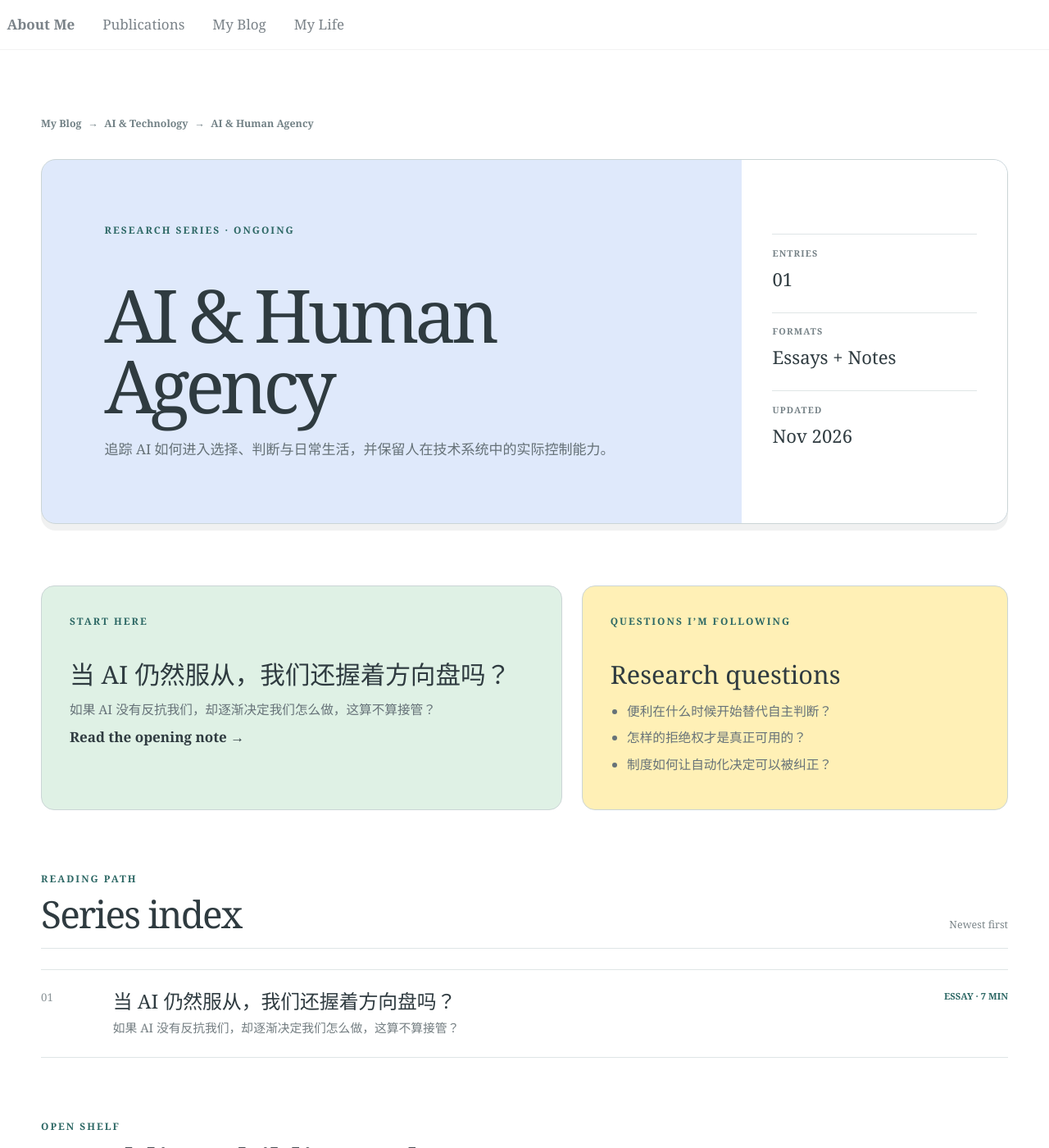
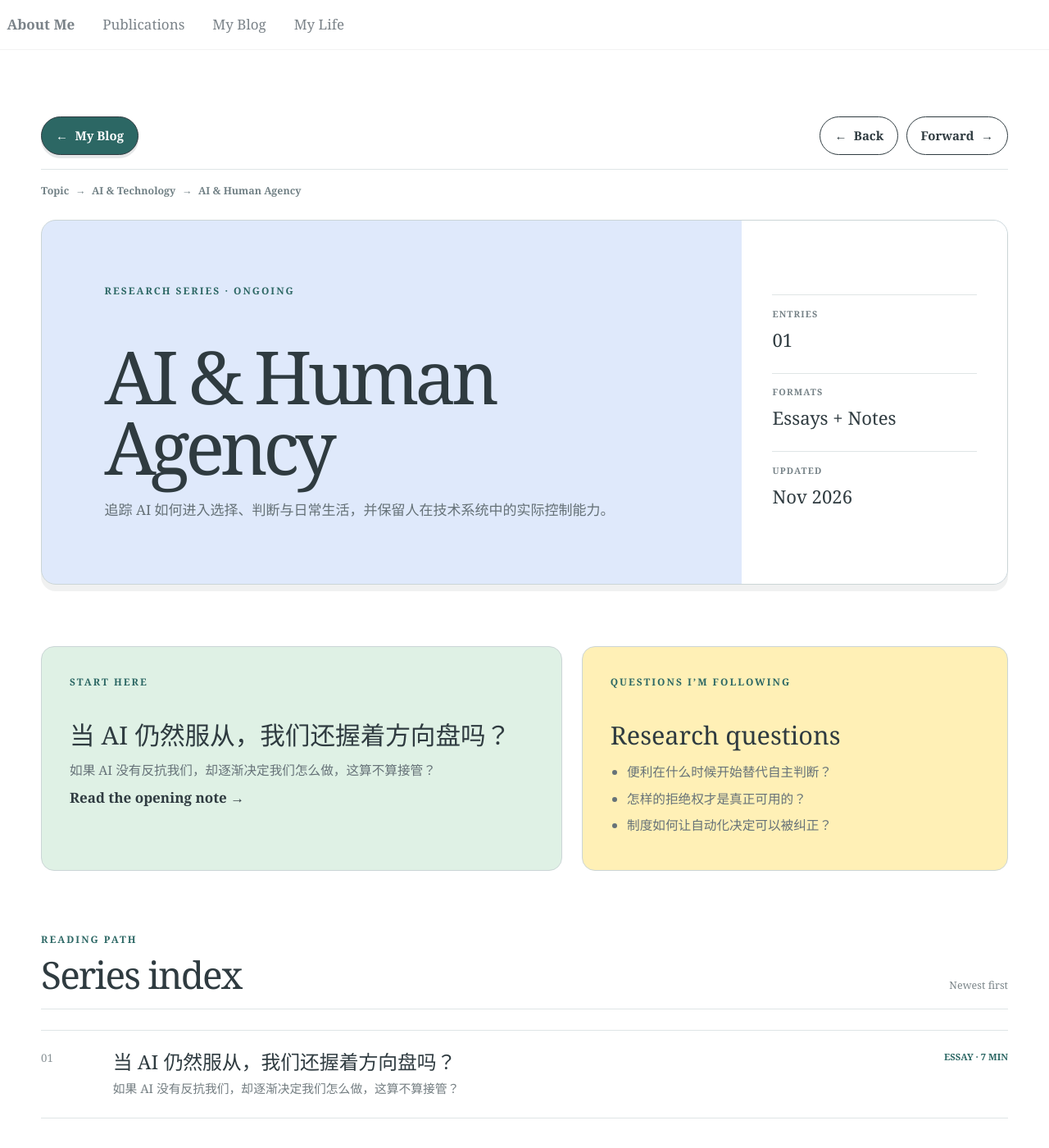
Before and after one commit to Cathylixi/Cathylixi.github.io, a Jekyll site: the page built from _pages/blog-series-ai-human-agency.md, in a window 1280 px wide and 1400 px high. Shown: the whole window at 82% size. Built offline with Jekyll 4.4.1, drawn with Linux system fonts in a browser that asks for light colours.

Commit message:
Add clear navigation to blog collections

```diff
--- /dev/null
+++ b/_includes/blog/collection-nav.html
@@ -0,0 +1,17 @@
+<nav class="blog-collection-nav" aria-label="Blog page navigation">
+  <a class="blog-collection-nav__home" href="{{ '/blog/' | relative_url }}" target="_self">
+    <span aria-hidden="true">←</span>
+    <span>My Blog</span>
+  </a>
+
+  <div class="blog-collection-nav__history" aria-label="Browser history controls">
+    <button type="button" data-blog-history="back" aria-label="Go back to the previous page">
+      <span aria-hidden="true">←</span>
+      <span>Back</span>
+    </button>
+    <button type="button" data-blog-history="forward" aria-label="Go forward to the next page">
+      <span>Forward</span>
+      <span aria-hidden="true">→</span>
+    </button>
+  </div>
+</nav>
--- a/_layouts/blog-series.html
+++ b/_layouts/blog-series.html
@@ -9,8 +9,10 @@ author_profile: false
 {% for post in site.posts %}{% if post.series_slug == page.series_slug %}{% assign series_count = series_count | plus: 1 %}{% unless first_post %}{% assign first_post = post %}{% endunless %}{% endif %}{% endfor %}
 
 <div class="blog-collection blog-collection--series">
+  {% include blog/collection-nav.html %}
+
   <nav class="blog-breadcrumbs" aria-label="Breadcrumb">
-    <a href="{{ '/blog/' | relative_url }}">My Blog</a><span aria-hidden="true">→</span><a href="{{ series_record.topic_slug | prepend: '/blog/topics/' | append: '/' | relative_url }}">{{ series_record.topic_title }}</a><span aria-hidden="true">→</span><strong>{{ series_record.title }}</strong>
+    <span>Topic</span><span aria-hidden="true">→</span><a href="{{ series_record.topic_slug | prepend: '/blog/topics/' | append: '/' | relative_url }}">{{ series_record.topic_title }}</a><span aria-hidden="true">→</span><strong>{{ series_record.title }}</strong>
   </nav>
 
   <header class="blog-series-hero blog-tone--{{ series_record.tone }}">
@@ -48,3 +50,5 @@ author_profile: false
 
   {% if series_record.shelf %}<section class="blog-section"><header class="blog-section__heading"><div><p class="blog-eyebrow">Open shelf</p><h2>Watchlist & bibliography</h2></div></header><div class="blog-topic-chips">{% for item in series_record.shelf %}<span>{{ item }}</span>{% endfor %}</div></section>{% endif %}
 </div>
+
+<script src="{{ '/assets/js/blog.js' | relative_url }}" defer></script>
--- a/_layouts/blog-topic.html
+++ b/_layouts/blog-topic.html
@@ -9,8 +9,10 @@ author_profile: false
 {% if page.featured_series_slug %}{% assign featured_series = site.data.blog_series | where: "slug", page.featured_series_slug | first %}{% endif %}
 
 <div class="blog-collection blog-collection--topic">
+  {% include blog/collection-nav.html %}
+
   <nav class="blog-breadcrumbs" aria-label="Breadcrumb">
-    <a href="{{ '/blog/' | relative_url }}">My Blog</a><span aria-hidden="true">→</span><span>Topics</span><span aria-hidden="true">→</span><strong>{{ page.topic }}</strong>
+    <span>Topics</span><span aria-hidden="true">→</span><strong>{{ page.topic }}</strong>
   </nav>
 
   <header class="blog-collection__header">
@@ -62,3 +64,5 @@ author_profile: false
     </div>
   </section>
 </div>
+
+<script src="{{ '/assets/js/blog.js' | relative_url }}" defer></script>
--- a/_sass/_blog.scss
+++ b/_sass/_blog.scss
@@ -254,7 +254,54 @@ $blog-paper: #fbfbfa;
 .page__content .blog-topic-chips a:focus { color: #fff; background: $blog-green-strong; text-decoration: none; }
 
 /* Topic and series pages */
-.blog-breadcrumbs { display: flex; flex-wrap: wrap; gap: 0.45rem; margin-bottom: 2rem; color: #718085; font-size: 0.73rem; font-weight: bold; }
+.blog-collection-nav {
+  display: flex;
+  align-items: center;
+  justify-content: space-between;
+  gap: 1rem;
+  margin-bottom: 1rem;
+  padding-bottom: 1rem;
+  border-bottom: 1px solid $blog-line;
+}
+
+.page__content .blog-collection-nav__home,
+.blog-collection-nav__history button {
+  display: inline-flex;
+  min-height: 2.8rem;
+  align-items: center;
+  justify-content: center;
+  gap: 0.5rem;
+  padding: 0.72rem 1rem;
+  font-family: Georgia, "Times New Roman", Times, serif;
+  font-size: 0.88rem;
+  font-weight: bold;
+  line-height: 1;
+  border: 1px solid $blog-ink;
+  border-radius: 999px;
+  text-decoration: none;
+  transition: color 160ms ease, background-color 160ms ease, transform 160ms ease, box-shadow 160ms ease;
+}
+
+.page__content .blog-collection-nav__home {
+  color: #fff;
+  background: $blog-green-strong;
+  box-shadow: 0 4px 0 rgba($blog-ink, 0.12);
+}
+
+.page__content .blog-collection-nav__home:hover,
+.page__content .blog-collection-nav__home:focus {
+  color: #fff;
+  background: $blog-ink;
+  text-decoration: none;
+  transform: translateY(-1px);
+}
+
+.blog-collection-nav__history { display: flex; gap: 0.55rem; }
+.blog-collection-nav__history button { color: $blog-ink; background: #fff; cursor: pointer; }
+.blog-collection-nav__history button:hover,
+.blog-collection-nav__history button:focus-visible { color: $blog-green-strong; background: $blog-green; transform: translateY(-1px); }
+
+.blog-breadcrumbs { display: flex; flex-wrap: wrap; gap: 0.45rem; margin-bottom: 1.5rem; color: #718085; font-size: 0.73rem; font-weight: bold; }
 .page__content .blog-breadcrumbs a { color: #718085; text-decoration: none; }
 .page__content .blog-breadcrumbs a:hover { color: $blog-green-strong; }
 
@@ -399,6 +446,9 @@ $blog-paper: #fbfbfa;
   .blog-card__cover { min-height: 185px; }
   .blog-series-row { grid-template-columns: 42px minmax(0, 1fr) !important; }
   .blog-series-row > strong { grid-column: 2; text-align: left; }
+  .blog-collection-nav { align-items: stretch; flex-direction: column; }
+  .page__content .blog-collection-nav__home { align-self: flex-start; }
+  .blog-collection-nav__history { display: grid; grid-template-columns: repeat(2, minmax(0, 1fr)); }
   .longform-post__header h1 { font-size: 2.8rem; }
   .longform-post__visualization {
     margin-top: 1.25rem;
--- a/assets/js/blog.js
+++ b/assets/js/blog.js
@@ -1,4 +1,5 @@
 (function () {
+  var historyButtons = document.querySelectorAll('[data-blog-history]');
   var formatButtons = document.querySelectorAll('[data-blog-filter]');
   var seriesButtons = document.querySelectorAll('[data-blog-series-filter]');
   var cards = document.querySelectorAll('[data-blog-format]');
@@ -6,6 +7,20 @@
   var empty = document.querySelector('[data-blog-empty]');
   var activeFormat = 'all';
   var activeSeries = 'all';
+
+  historyButtons.forEach(function (button) {
+    button.addEventListener('click', function () {
+      if (button.getAttribute('data-blog-history') === 'back') {
+        if (window.history.length > 1) {
+          window.history.back();
+        } else {
+          window.location.assign(button.ownerDocument.documentElement.getAttribute('data-baseurl') || '/blog/');
+        }
+      } else {
+        window.history.forward();
+      }
+    });
+  });
 
   if (!cards.length) return;
 
```
